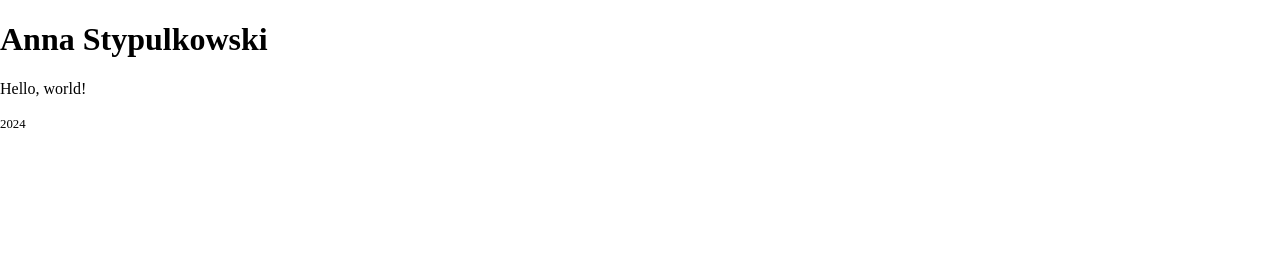
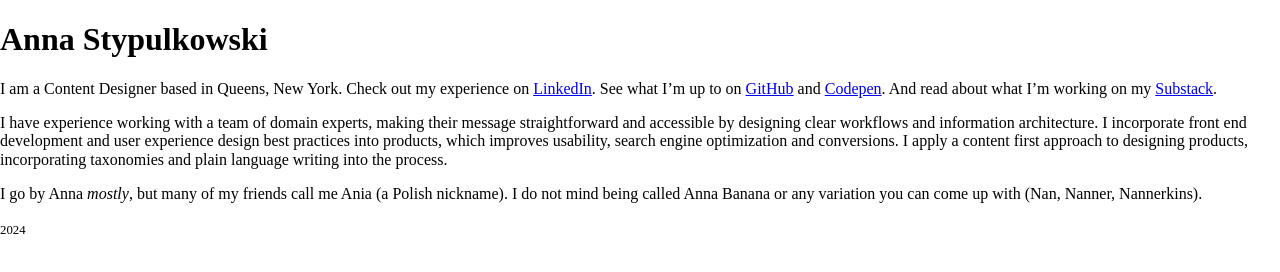
Before and after one commit to aniagaska/annastypulkowski, a plain HTML site: page index.html in a window 1280 px wide. Drawn offline with Linux system fonts and the light colour scheme.

Commit message:
Add copy!
Added in paragraphs and links to things I'm working on

```diff
--- a/index.html
+++ b/index.html
@@ -1,5 +1,6 @@
 <!DOCTYPE html>
 <html lang="en-US">
+
   <head>
     <meta charset="utf-8" />
     <meta http-equiv="X-UA-Compatible" content="IE=edge" />
@@ -8,16 +9,30 @@
     <meta name="description" content="I'm a Content Designer from Queens, NY" />
     <link rel="stylesheet" href="/style.css" />
   </head>
+
   <body>
     <header>
       <h1>Anna Stypulkowski</h1>
     </header>
     <main>
-      <p>Hello, world!</p>
+      <p>I am a Content Designer based in Queens, New York. Check out my experience on <a
+          href="https://www.linkedin.com/in/annastypulkowski/">LinkedIn</a>. See what I’m up to on
+        <a href="https://github.com/aniagaska">GitHub</a> and <a href="https://codepen.io/aniagaska">Codepen</a>. And
+        read about what I’m working on my <a href="https://annastypulkowski.substack.com/">Substack</a>.
+      </p>
+      <p>I have experience working with a team of domain experts, making their message straightforward and accessible by
+        designing clear workflows and information architecture. I incorporate front end development and user experience
+        design best practices into products, which improves usability, search engine optimization and conversions. I
+        apply a content first approach to designing products, incorporating taxonomies and plain language writing into
+        the process.</p>
+      <p>I go by Anna <em>mostly</em>, but many of my friends call me Ania (a Polish nickname). I do not mind being
+        called Anna
+        Banana or any variation you can come up with (Nan, Nanner, Nannerkins).</p>
     </main>
     <footer>
       <small>2024</small>
     </footer>
-<!--    <script src="/main.js"></script> -->
+    <!--    <script src="/main.js"></script> -->
   </body>
+
 </html>
```
